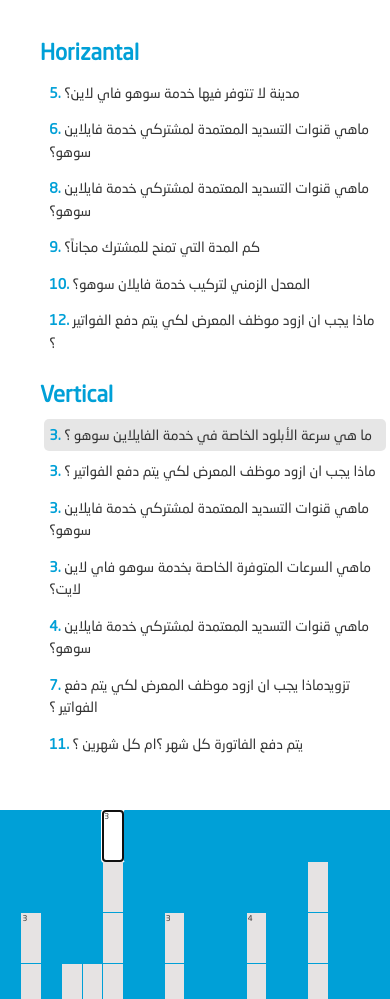
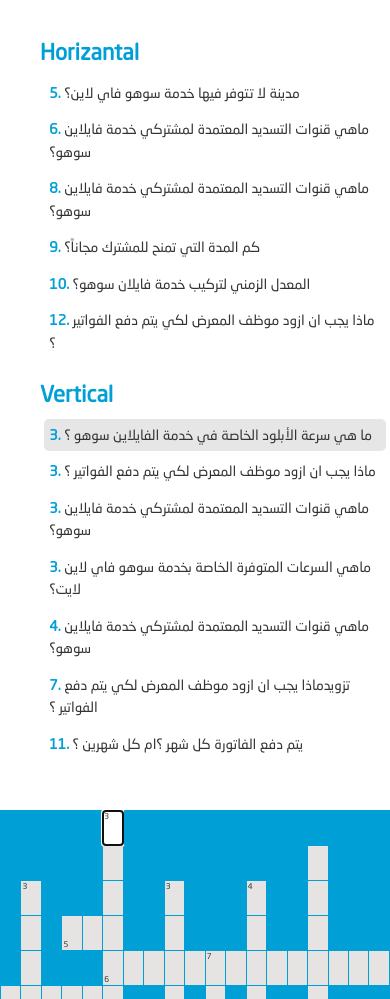
Before and after one commit to seemasb/CrossWord, a plain HTML site: page index.html in a window 390 px wide. Shown: the part 68-1067 px from the top of the page. Drawn offline with nearby package versions, Linux system fonts and the light colour scheme.

Commit message:
test size

```diff
--- a/style.css
+++ b/style.css
@@ -214,3 +214,13 @@ html {
 .header img{
 	float: left;
 }
+
+/* //////////////////////////////////////////// */
+
+@media only screen and (max-width: 600px) {
+	.puzzle-container .puzzle-wrapper table.puzzle td {
+		width: 3em;
+		height:3em;
+
+	  }
+  }
```
